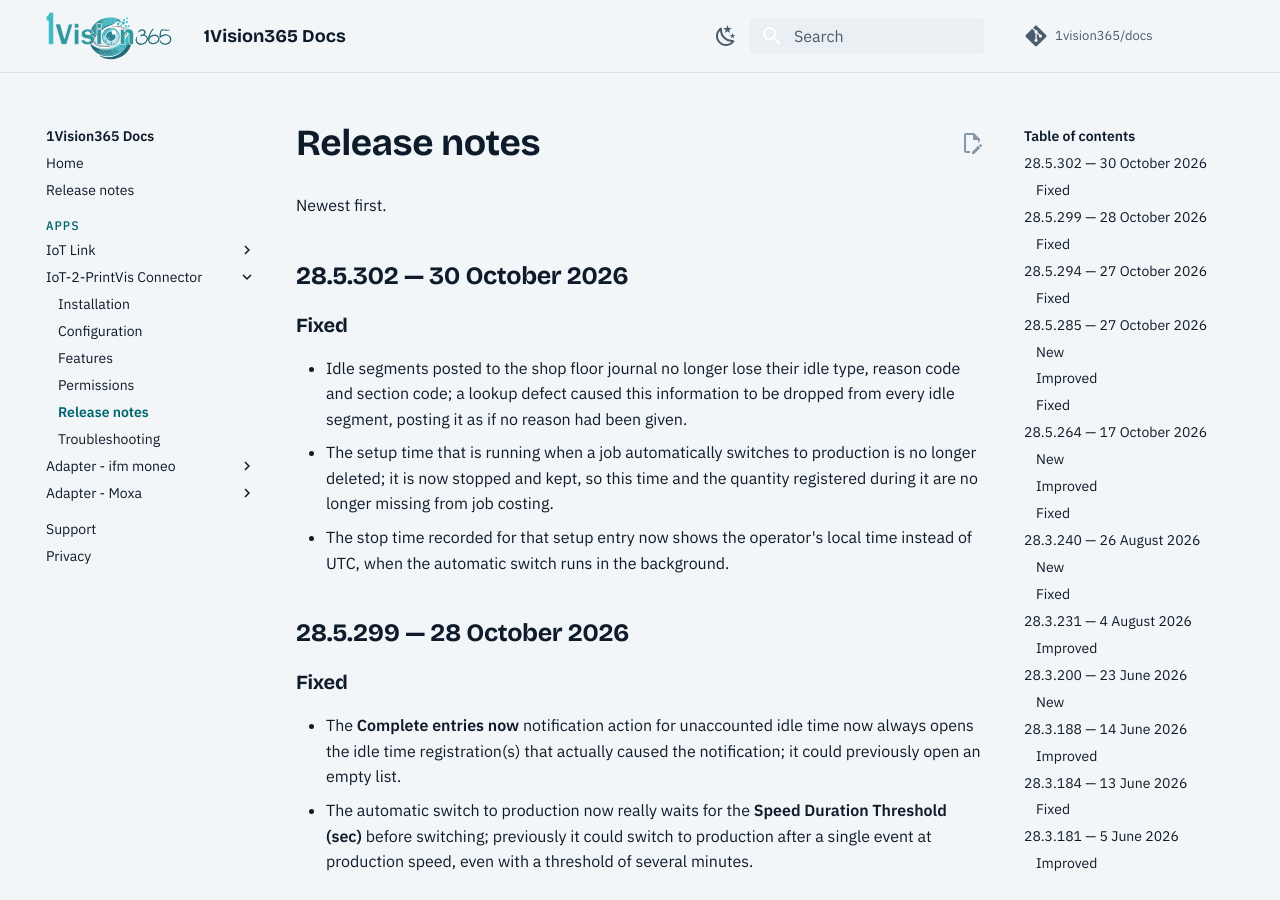
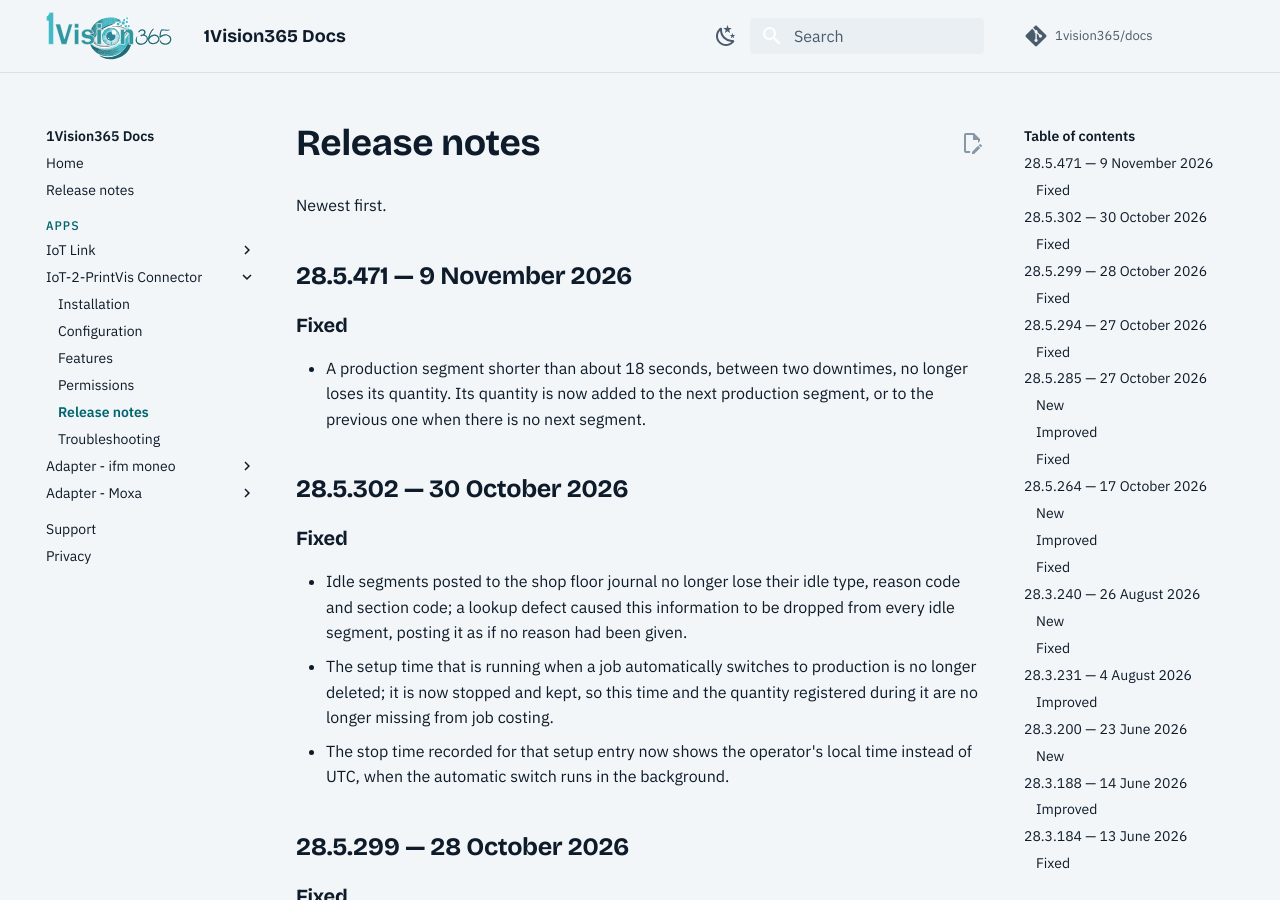
Before and after one commit to 1vision365/docs, an MkDocs documentation site: the page built from docs/apps/iot2printvis-connector/release-notes.md, in a window 1280 px wide and 900 px high. Built offline with MkDocs 1.6.1 and Material for MkDocs 9.7.7, drawn with Linux system fonts in a browser that asks for light colours; comment, search, counter and statistics services are not loaded.

Commit message:
docs: update for v28.5.471

```diff
--- a/docs/apps/iot2printvis-connector/release-notes.md
+++ b/docs/apps/iot2printvis-connector/release-notes.md
@@ -3,6 +3,12 @@
 Newest first.
 
 <!-- agent:begin release-notes -->
+
+## 28.5.471 — 9 November 2026
+
+### Fixed
+
+- A production segment shorter than about 18 seconds, between two downtimes, no longer loses its quantity. Its quantity is now added to the next production segment, or to the previous one when there is no next segment.
 
 ## 28.5.302 — 30 October 2026
 
```
Also changed, not shown: docs/release-notes.md (+4 -0 lines).
